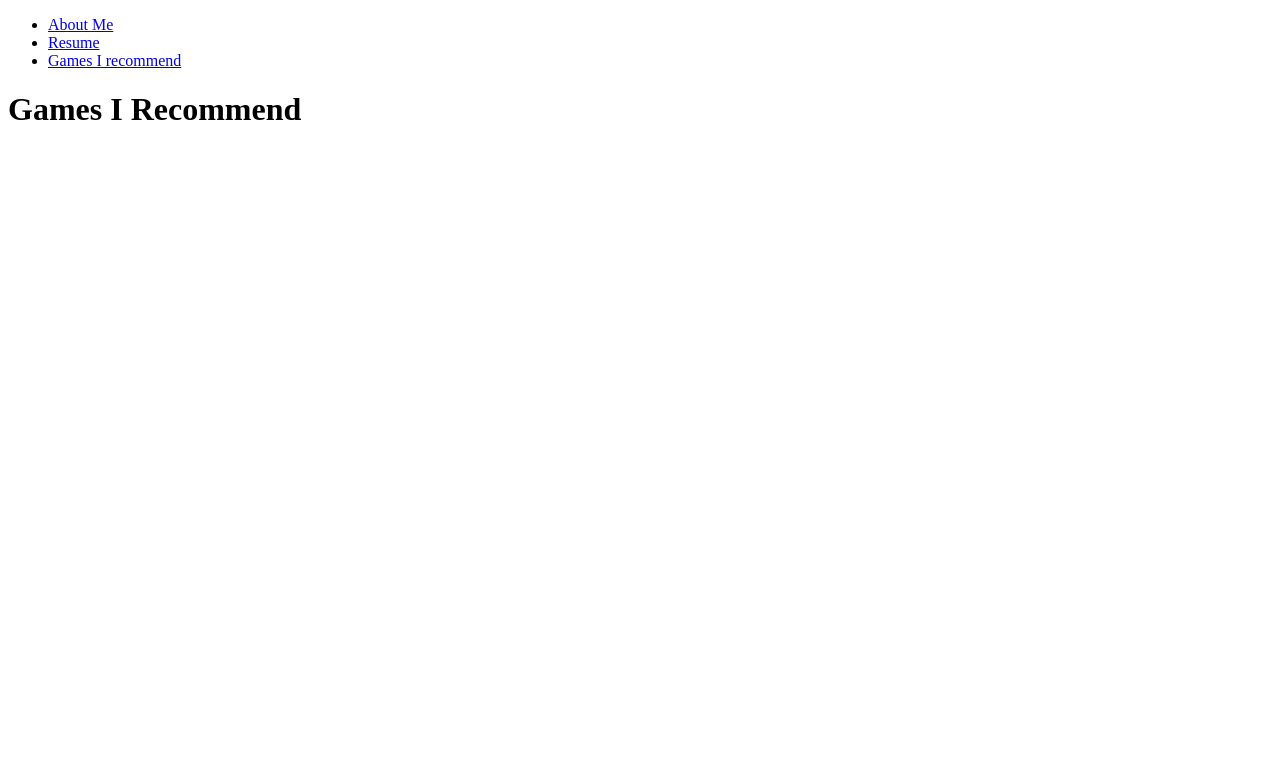
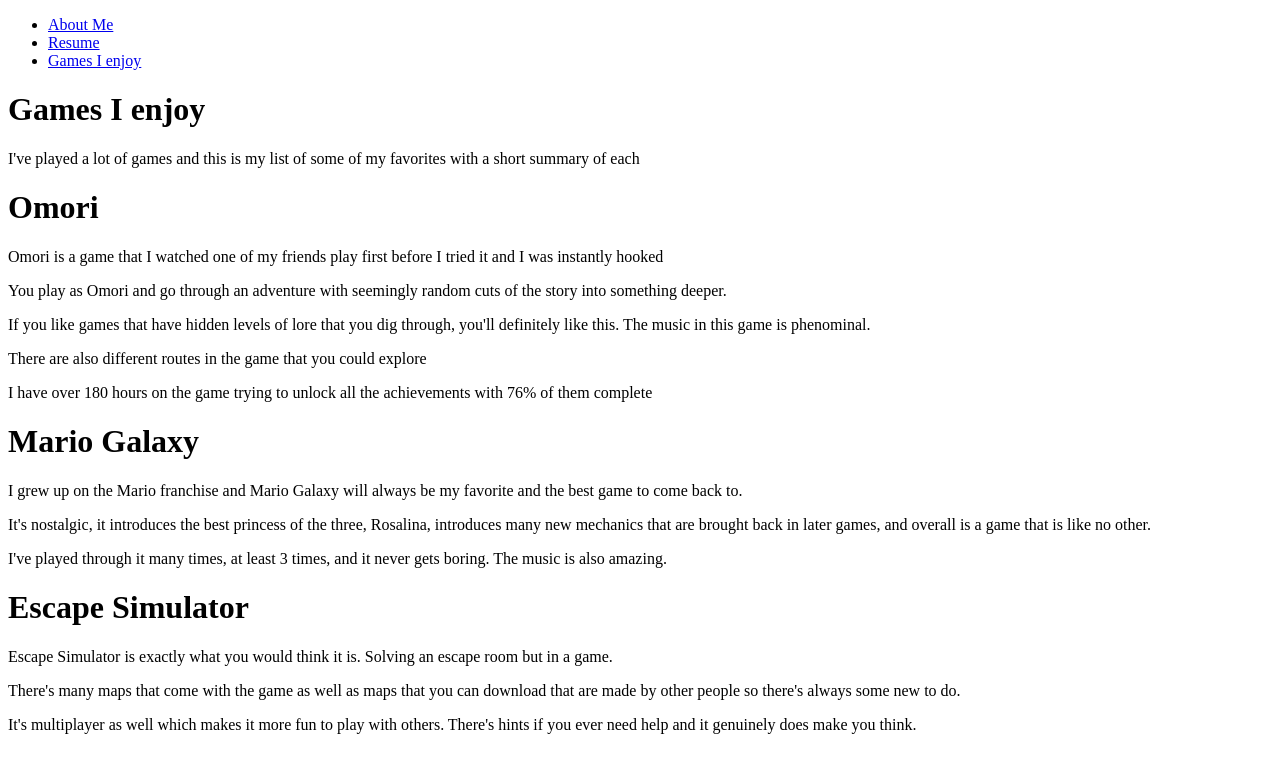
Before and after one commit to wziemba/Project-1, a plain HTML site: page Games.html in a window 1280 px wide. Drawn offline with Linux system fonts and the light colour scheme.

Commit message:
Adding in content for each site

```diff
--- a/Games.html
+++ b/Games.html
@@ -11,8 +11,26 @@
     <ul>
       <li><a href="index.html">About Me</a></li>
 	  <li><a href="Resume.html">Resume</a></li>
-	  <li><a href="Games.html">Games I recommend</a></li>
+	  <li><a href="Games.html">Games I enjoy</a></li>
 	</ul>
   </nav>
 
-  <h1>Games I Recommend</h1>
+  <h1>Games I enjoy</h1>
+  <p>I've played a lot of games and this is my list of some of my favorites with a short summary of each</p>
+
+  <h1>Omori</h1>
+  <p>Omori is a game that I watched one of my friends play first before I tried it and I was instantly hooked</p>
+  <p>You play as Omori and go through an adventure with seemingly random cuts of the story into something deeper.</p>
+  <p>If you like games that have hidden levels of lore that you dig through, you'll definitely like this. The music in this game is phenominal.</p>
+  <p>There are also different routes in the game that you could explore</p>
+  <p>I have over 180 hours on the game trying to unlock all the achievements with 76% of them complete</p>
+
+  <h1>Mario Galaxy</h1>
+  <p>I grew up on the Mario franchise and Mario Galaxy will always be my favorite and the best game to come back to.</p>
+  <p>It's nostalgic, it introduces the best princess of the three, Rosalina, introduces many new mechanics that are brought back in later games, and overall is a game that is like no other.</p>
+  <p>I've played through it many times, at least 3 times, and it never gets boring. The music is also amazing.</p>
+
+  <h1>Escape Simulator</h1>
+  <p>Escape Simulator is exactly what you would think it is. Solving an escape room but in a game.</p>
+  <p>There's many maps that come with the game as well as maps that you can download that are made by other people so there's always some new to do.</p>
+  <p>It's multiplayer as well which makes it more fun to play with others. There's hints if you ever need help and it genuinely does make you think.</p>
```
Also changed, not shown: Resume.html (+23 -0 lines), index.html (+13 -0 lines).
